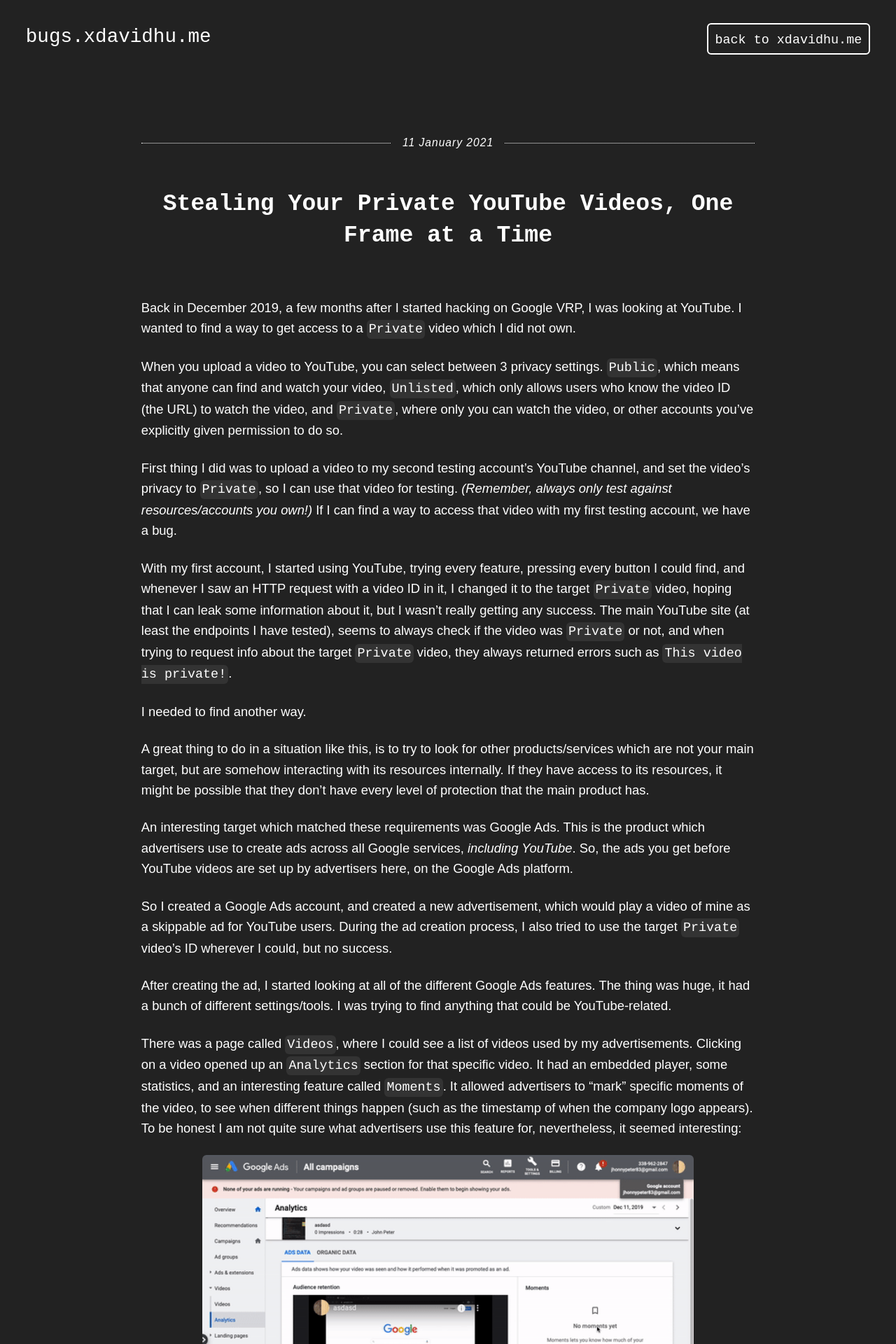
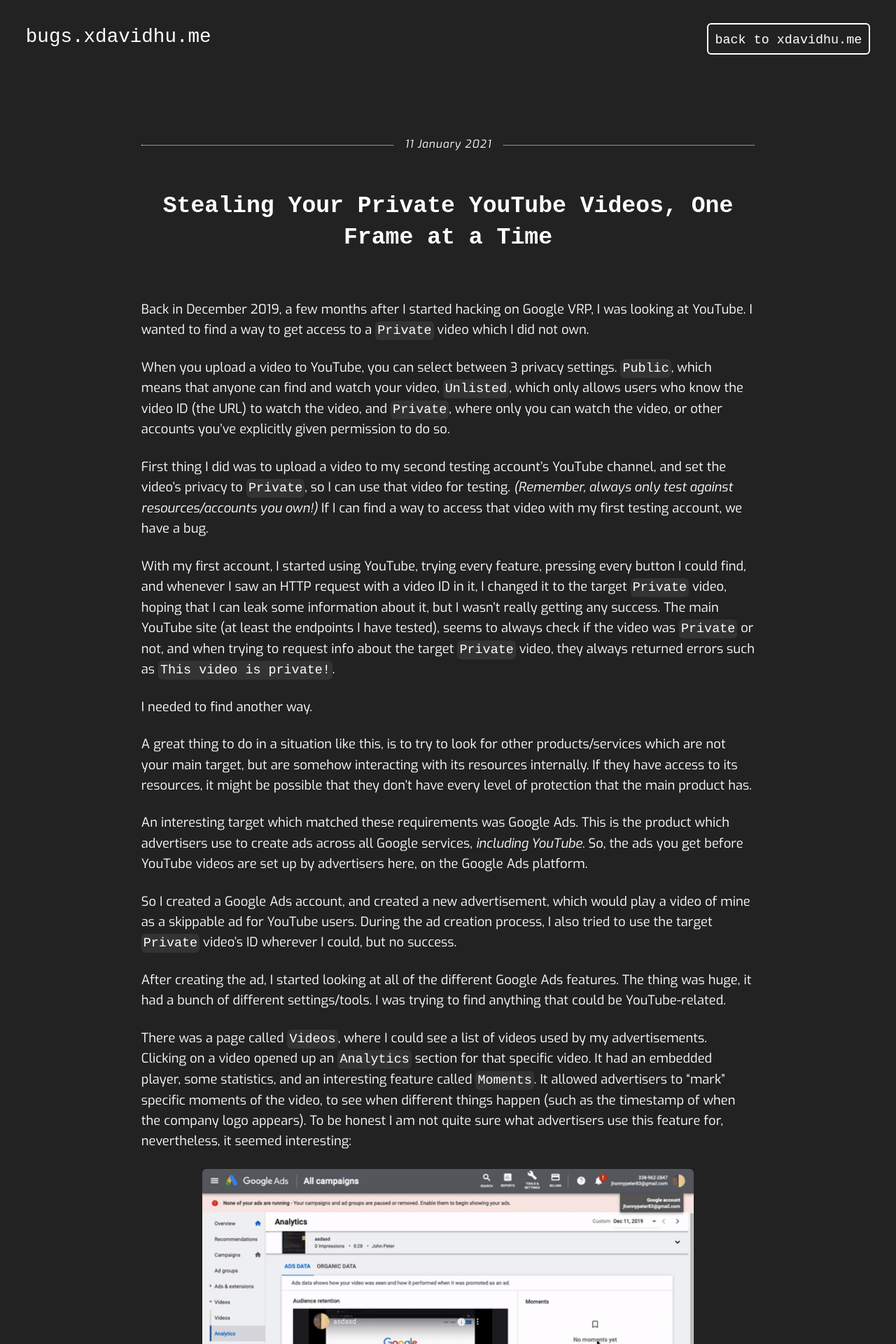
Before and after one commit to xdavidhu/bugs.xdavidhu.me, a Jekyll site: the page built from _posts/2021-01-11-stealing-your-private-videos-one-frame-at-a-time.markdown, in a window 1280 px wide. Shown: the top 1920 px of the page at 70% size. Built offline with Jekyll 4.4.1, drawn with Linux system fonts in a browser that asks for light colours; some web fonts are replaced.

Commit message:
article font to Exo

```diff
--- a/_layouts/default.html
+++ b/_layouts/default.html
@@ -14,7 +14,7 @@
       <meta http-equiv="content-language" content="en-gb" />
       <meta name="description" content="{{ site.description }}">
       <meta name="viewport" content="width=device-width, initial-scale=1, maximum-scale=1">
-      <link href="//fonts.googleapis.com/css?family=Open+Sans:400italic,400,300,700|Lora:400,700,400italic|Overpass+Mono" rel="stylesheet" type="text/css">
+      <link href="//fonts.googleapis.com/css?family=Open+Sans:400italic,400,300,700|Lora:400,700,400italic|Overpass+Mono|Exo:ital,wght@0,100..900;1,100..900" rel="stylesheet" type="text/css">
       <link rel="stylesheet" type="text/css" href="{{ site.baseurl| split: '/' | join:'/' }}/css/main.css" />
       <link rel="alternate" type="application/atom+xml" title="bugs.xdavidhu.me" href="/feed.xml">
       <base target="_blank">
--- a/_scss/base/_variables.scss
+++ b/_scss/base/_variables.scss
@@ -14,7 +14,7 @@ $smoke-color:       #333;
 // Typography
 
 $font-family:       'Overpass Mono', monospace;
-$variant-family:    'Overpass Mono', sans-serif;
+$variant-family:    'Exo', sans-serif;
 $font-size-l:       1.15em; // font-size on desktop type screens
 $font-size-m:       $font-size-l * 0.9; // font-size under 942px wide screens
 $font-size-s:       $font-size-l * 0.7; // font-size under 642px wide screens
```
